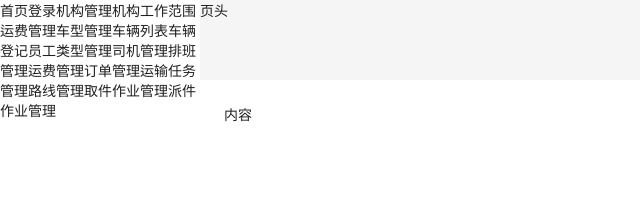
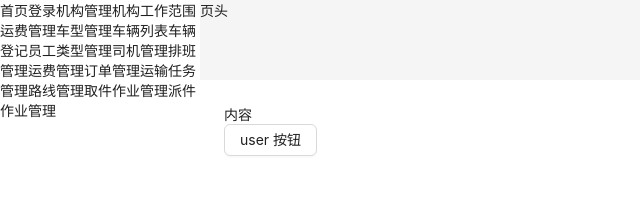
Before and after one commit to XVkoppie/use-arco, a Vue app: page /car/carType in a window 1280 px wide. Shown: the top 214 px of the page, without its empty margins (0-640 px from the left). Built offline with nearby package versions, Linux system fonts and the light colour scheme.

Commit message:
权限指令

```diff
--- a/package.json
+++ b/package.json
@@ -22,6 +22,7 @@
     "motion": "^12.23.12",
     "nprogress": "^0.2.0",
     "pinia": "^3.0.3",
+    "pinia-plugin-persistedstate": "^4.5.0",
     "tailwind-merge": "^3.3.1",
     "vue": "^3.5.18",
     "vue-router": "^4.5.1"
--- /dev/null
+++ b/src/dirctive/index.js
@@ -0,0 +1,7 @@
+import permission from "./permission";
+
+export default{
+  install(app){
+    app.directive("permission", permission);
+  }
+}
--- /dev/null
+++ b/src/dirctive/permission.js
@@ -0,0 +1,27 @@
+import { useRoleStore }  from "@/stores/module/role"
+
+function checkPermission(el,{value}){
+  const { currentRole } = useRoleStore()
+
+  //传入权限值要求是一个数组
+  if(Array.isArray(value)){
+    if(value.length>0){
+      //判断用户角色是否有权限
+      const hasPermission = value.includes(currentRole)
+
+      // 没有权限则删除当前dom
+      if(!hasPermission)el.remove()
+    }
+  }else{
+    throw new Error(`格式错误! 正确用法： v-permission="['admin','employee']"`)
+  }
+}
+
+export default {
+  mounted(el,binding){
+    checkPermission(el,binding)
+  },
+  updated(el,binding){
+    checkPermission(el,binding)
+  }
+}
--- /dev/null
+++ b/src/stores/index.js
@@ -0,0 +1,7 @@
+import { createPinia } from 'pinia'
+import piniaPluginPersistedstate from 'pinia-plugin-persistedstate'
+const pinia = createPinia()
+pinia.use(piniaPluginPersistedstate)
+export default pinia
+
+export * from './module/role'
--- /dev/null
+++ b/src/stores/module/role.js
@@ -0,0 +1,15 @@
+import { ref } from 'vue'
+import { defineStore } from 'pinia'
+
+export const useRoleStore = defineStore('role', () => {
+  const currentRole = ref('admin')
+
+  const setRole = (newRole) => {
+    currentRole.value = newRole
+  }
+  const resetRole = () => {
+    currentRole.value = 'admin'
+  }
+
+  return { currentRole, setRole, resetRole }
+})
--- a/src/views/Layout/components/AppsideBarMenu.vue
+++ b/src/views/Layout/components/AppsideBarMenu.vue
@@ -28,7 +28,7 @@ export default defineComponent({
                   {travel(element.children)}
                 </a-sub-menu>
               ) : (
-                <a-menu-item key={element.path} >
+                <a-menu-item key={element.path}>
                   <router-link to={element.path}>{title}</router-link>
                 </a-menu-item>
               )
--- a/src/views/Layout/index.vue
+++ b/src/views/Layout/index.vue
@@ -9,6 +9,8 @@ import AppsideBar from './components/AppsideBar.vue'
       <div>页头</div>
     <a-layout-content class="content">
       <div>内容</div>
+      <a-button v-permission="['admin']">user 按钮</a-button>
+      <a-button v-permission="['user']">user 按钮</a-button>
     </a-layout-content>
     <a-layout-footer>
       <div>页脚</div>
```
Also changed, not shown: src/main.js (+5 -2 lines), src/stores/module/counter.js (renamed from src/stores/counter.js), 1 other file (tests, documents, lock files or other folders).
